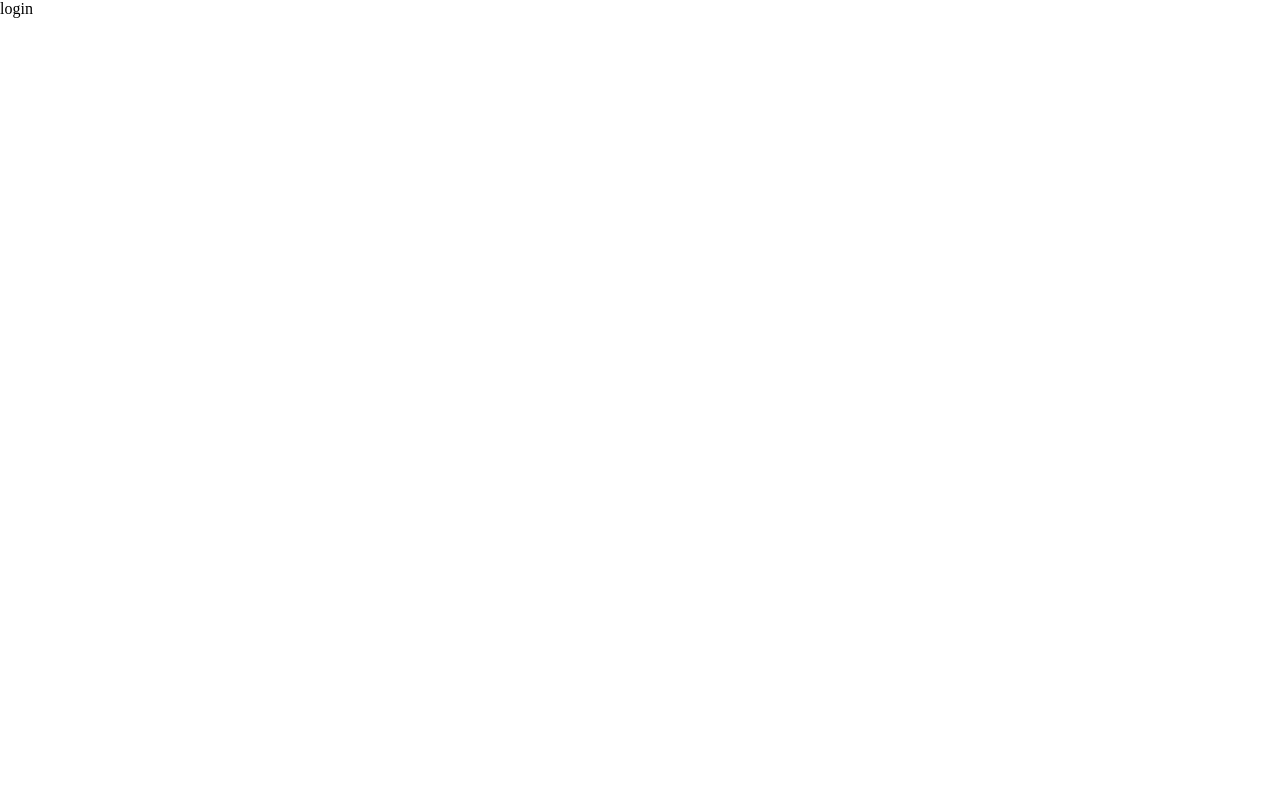
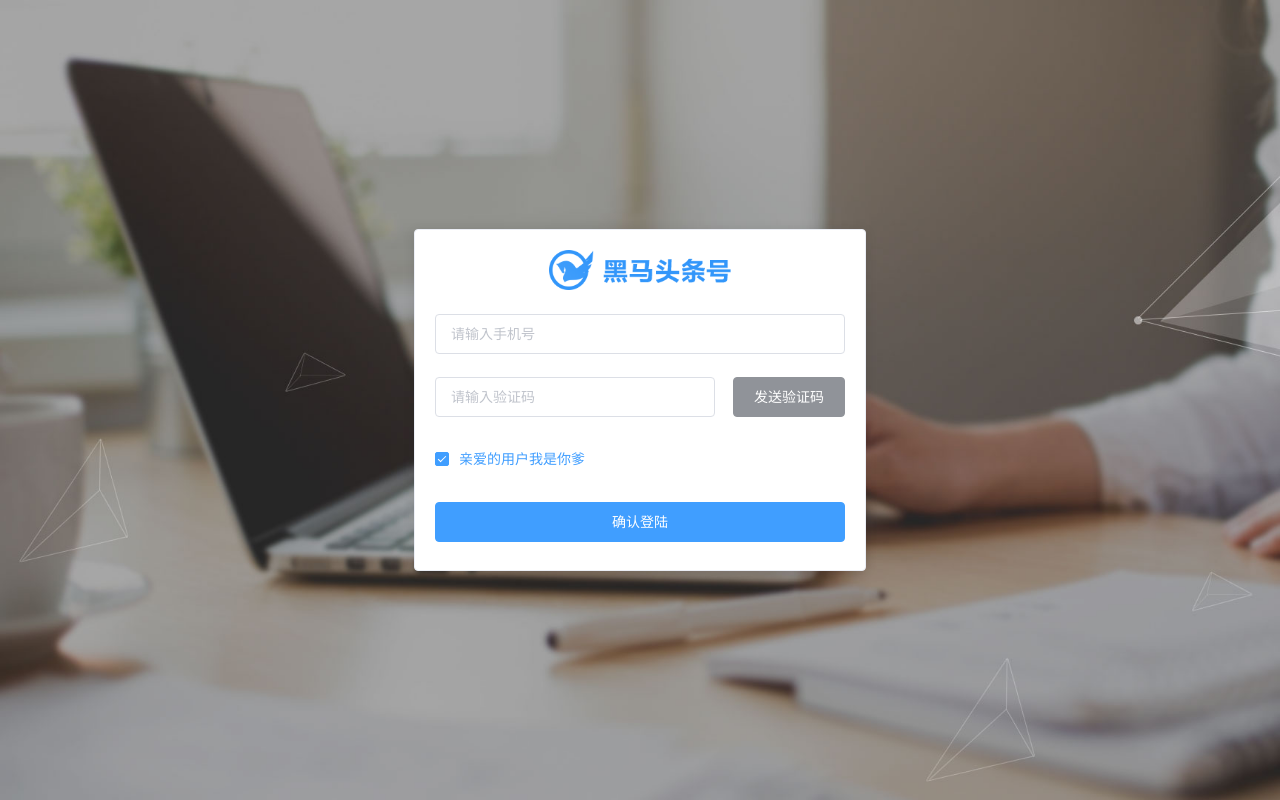
Before and after one commit to BaiDong-Li/stuff, a Vue app: page /#/login in a window 1280 px wide. Built offline with nearby package versions, Linux system fonts and the light colour scheme.

Commit message:
跟着做的今天还要再做一次

```diff
--- a/src/views/login/index.vue
+++ b/src/views/login/index.vue
@@ -1,16 +1,115 @@
 <template>
-  <div>
-
-      login
+  <div class="login">
+      <el-card class="login-card"  >
+          <div class=" logo"  ><img src="../../assets/image/logo_index.png" alt=""></div>
+          <!-- 表单容器 -->
+          <el-form ref="abc"  style="margin-top:20px" :model="loginForm" :rules="loginRules">
+              <!-- 手机号 -->
+              <el-form-item prop="mobile" >
+                  <el-input placeholder="请输入手机号" v-model='loginForm.mobile'   ></el-input>
+              </el-form-item>
+              <!-- 验证码 -->
+              <el-form-item prop="code" >
+                  <el-input style="width:280px" placeholder="请输入验证码" v-model="loginForm.code" ></el-input>
+                  <el-button style="float:right" type="info" >发送验证码</el-button>
+              </el-form-item>
+              <!-- 确认框 -->
+               <el-form-item prop="check" >
+                    <el-checkbox v-model="loginForm.check">亲爱的用户我是你爹</el-checkbox>
+               </el-form-item>
+               <!-- 确认框 -->
+               <el-button  @click='login' type="primary" style="width:100%"   >确认登陆</el-button>
+          </el-form>
+      </el-card>
   </div>
 </template>
 
 <script>
+
 export default {
+  data () {
+    let validator = function (rule, value, callBack) {
+      if (value) {
+        callBack() // 如果 value 为true直接通过
+      } else {
+        callBack(new Error('唉不懂'))
+      }
+    }
+
+    return {
+      loginForm: {
+        mobile: '', // 手机号
+        code: '', // 验证码
+        check: true
+
+      },
+      loginRules: {
+        mobile: [
+          {
+            required: true,
+            message: '手机号不能为空'
+          }, {
+            pattern: /^1[3456789]\d{9}$/,
+            message: '手机号格式不正确'
+          }
+        ],
+        code: [
+          { required: true,
+            message: '验证码不能为空' },
+          {
+            pattern: /^\d{6}$/,
+            message: '验证码需要为六位数字'
+          }
+        ],
+        check: [{ validator }]
+      }
+    }
+  },
+  methods: {
+    login () {
+      this.$refs.abc.validate(
+        IsOk => {
+          if (IsOk) {
+            this.$axios({
+              url: '/authorizations',
+              method: 'post',
+              data: this.abc
+            }).then(result => {
+              // 把token令牌放在前端缓存
+              window.localStorage.setItem('user-token', result.data.data.token)
+              // 成功就回到主页
+              this.$router.push('/')
+            }).catch(
+              () => this.$message({ message: '手机号验证码有错', type: 'warning' })
+            )
+          }
+        }
+      )
+    }
+  }
 
 }
+
 </script>
 
-<style>
+<style lang='less'  scoped >
+.login {
+  background: url("../../assets/image/login_bg.jpg");
+  height: 100vh;
+  background-size: cover;
+  display:flex;
+  justify-content: center;
+  align-items: center;
+}
+.login-card{
+    height:340px;
+    width: 450px;
+    .logo{
+        text-align:center;
+        img{
+            height:40px;
 
+        }
+    }
+}
 </style>
```
